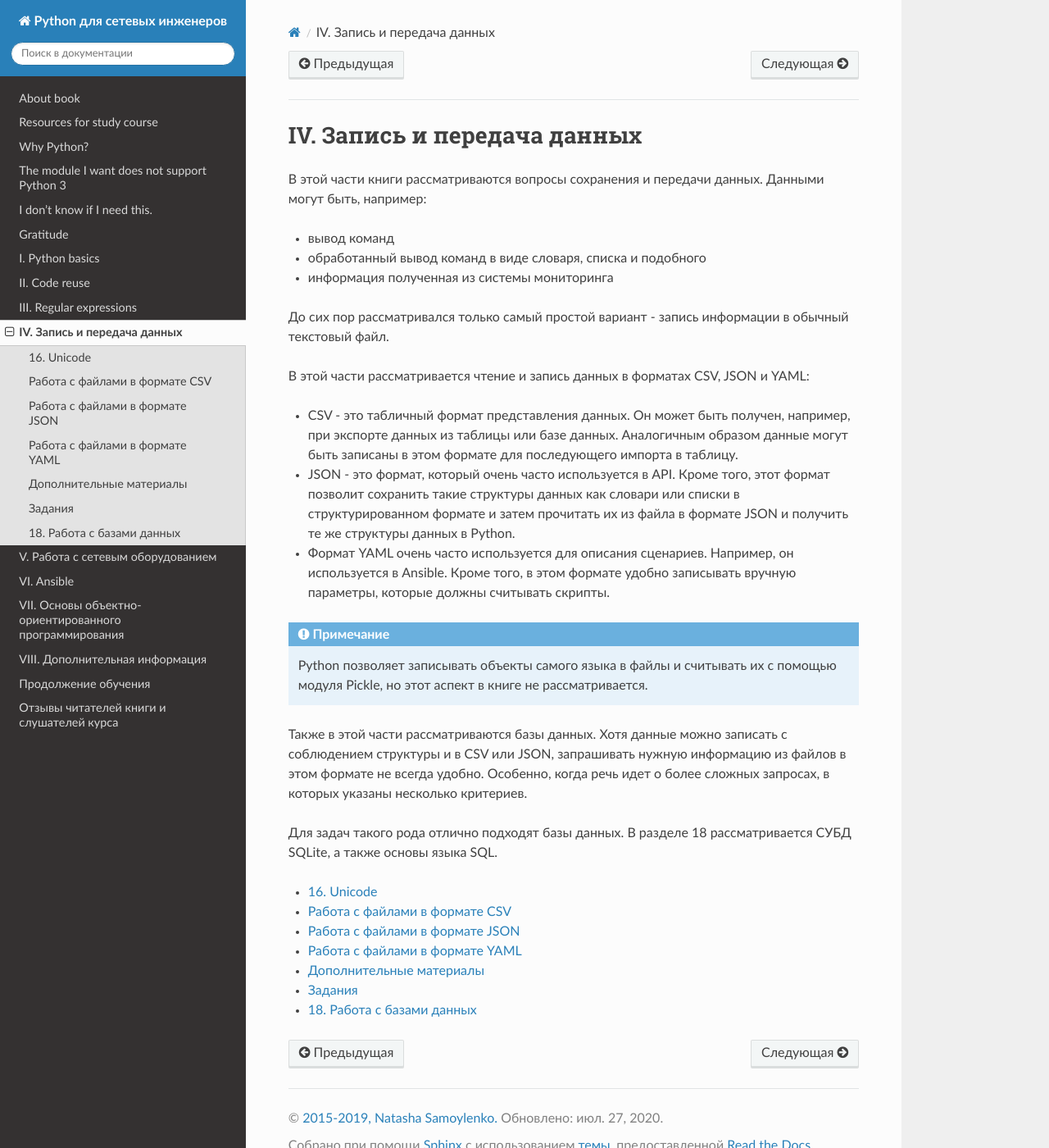
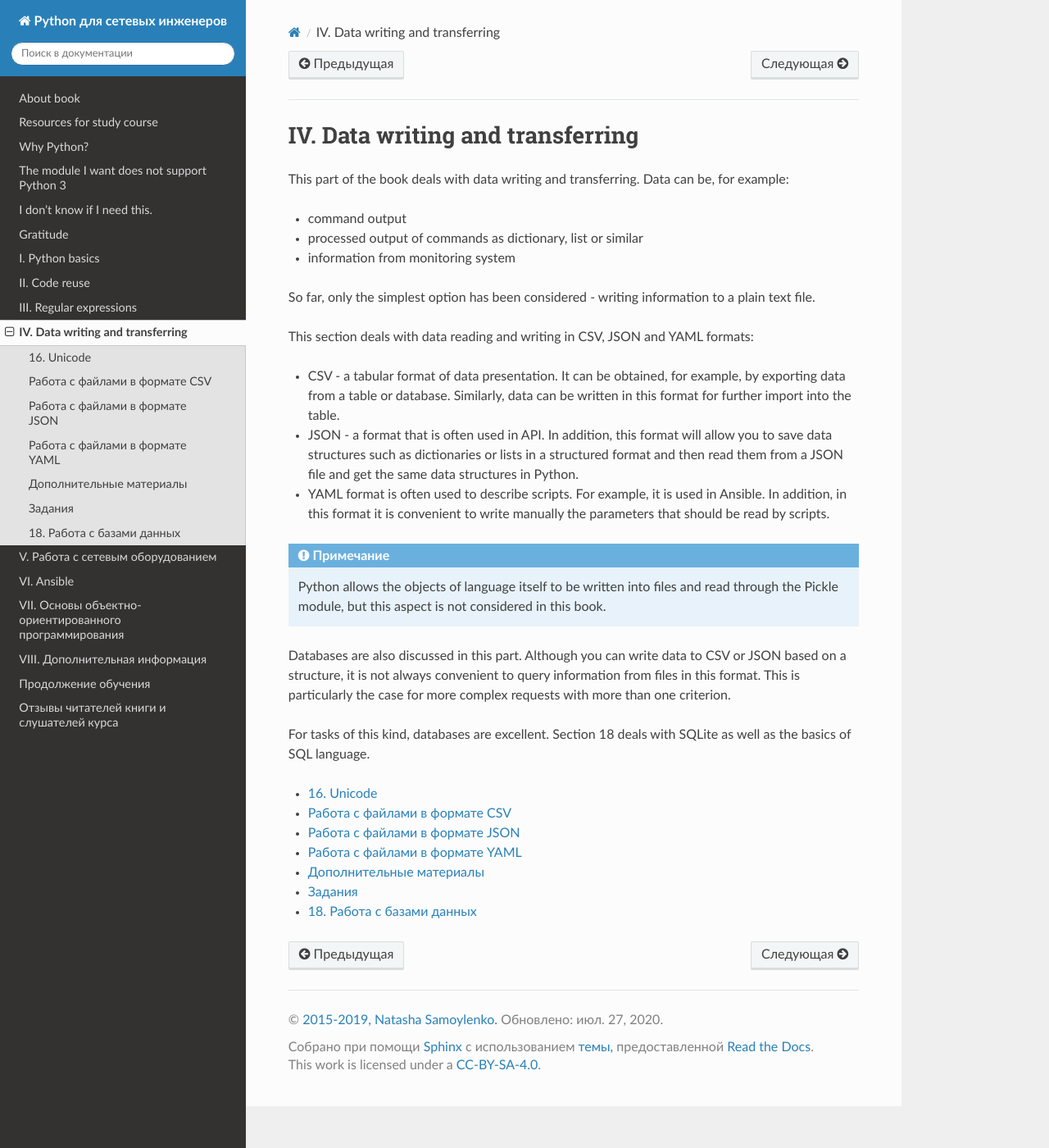
Before and after one commit to Aidar5/nattoeng, a Sphinx documentation site: the page built from docs/source/book/Part_IV.rst, in a window 1280 px wide and 1400 px high. Shown: the whole window at 82% size. Built offline with Sphinx 7.4.7 and the Read the Docs theme 2.0.0, drawn with Linux system fonts in a browser that asks for light colours; pages that are not in the unit, such as notebooks, are missing from menus.

Commit message:
Update Part_IV.rst

```diff
--- a/docs/source/book/Part_IV.rst
+++ b/docs/source/book/Part_IV.rst
@@ -1,46 +1,27 @@
-IV. Запись и передача данных
+IV. Data writing and transferring
 ############################
 
-В этой части книги рассматриваются вопросы сохранения и передачи данных.
-Данными могут быть, например:
+This part of the book deals with data writing and transferring. Data can be, for example:
 
--  вывод команд
--  обработанный вывод команд в виде словаря, списка и подобного
--  информация полученная из системы мониторинга
+-  command output
+-  processed output of commands as dictionary, list or similar
+-  information from monitoring system
 
-До сих пор рассматривался только самый простой вариант - запись
-информации в обычный текстовый файл.
+So far, only the simplest option has been considered - writing information to a plain text file.
 
-В этой части рассматривается чтение и запись данных в форматах CSV, JSON
-и YAML:
+This section deals with data reading and writing in CSV, JSON and YAML formats:
 
--  CSV - это табличный формат представления данных. Он может быть
-   получен, например, при экспорте данных из таблицы или базе данных.
-   Аналогичным образом данные могут быть записаны в этом формате для
-   последующего импорта в таблицу.
--  JSON - это формат, который очень часто используется в API. Кроме
-   того, этот формат позволит сохранить такие структуры данных как
-   словари или списки в структурированном формате и затем прочитать их
-   из файла в формате JSON и получить те же структуры данных в Python.
--  Формат YAML очень часто используется для описания сценариев.
-   Например, он используется в Ansible. Кроме того, в этом формате
-   удобно записывать вручную параметры, которые должны считывать
-   скрипты.
+-  CSV - a tabular format of data presentation. It can be obtained, for example, by exporting data from a table or database. Similarly, data can be written in this format for further import into the table.
+-  JSON - a format that is often used in API. In addition, this format will allow you to save data structures such as dictionaries or lists in a structured format and then read them from a JSON file and get the same data structures in Python.
+-  YAML format is often used to describe scripts. For example, it is used in Ansible. In addition, in this format it is convenient to write manually the parameters that should  be read by scripts.
 
 .. note::
 
-    Python позволяет записывать объекты самого языка в файлы и считывать
-    их с помощью модуля Pickle, но этот аспект в книге не
-    рассматривается.
+    Python allows the objects of language itself to be written into files and read through the Pickle module, but this aspect is not considered in this book.
 
-Также в этой части рассматриваются базы данных. Хотя данные можно
-записать с соблюдением структуры и в CSV или JSON, запрашивать нужную
-информацию из файлов в этом формате не всегда удобно. Особенно, когда
-речь идет о более сложных запросах, в которых указаны несколько
-критериев.
+Databases are also discussed in this part. Although you can write data to CSV or JSON based on a structure, it is not always convenient to query information from files in this format. This is particularly the case for more complex requests with more than one criterion.
 
-Для задач такого рода отлично подходят базы данных. В разделе 18
-рассматривается СУБД SQLite, а также основы языка SQL.
+For tasks of this kind, databases are excellent. Section 18 deals with  SQLite as well as the basics of SQL language.
 
 .. toctree::
    :maxdepth: 1
```
